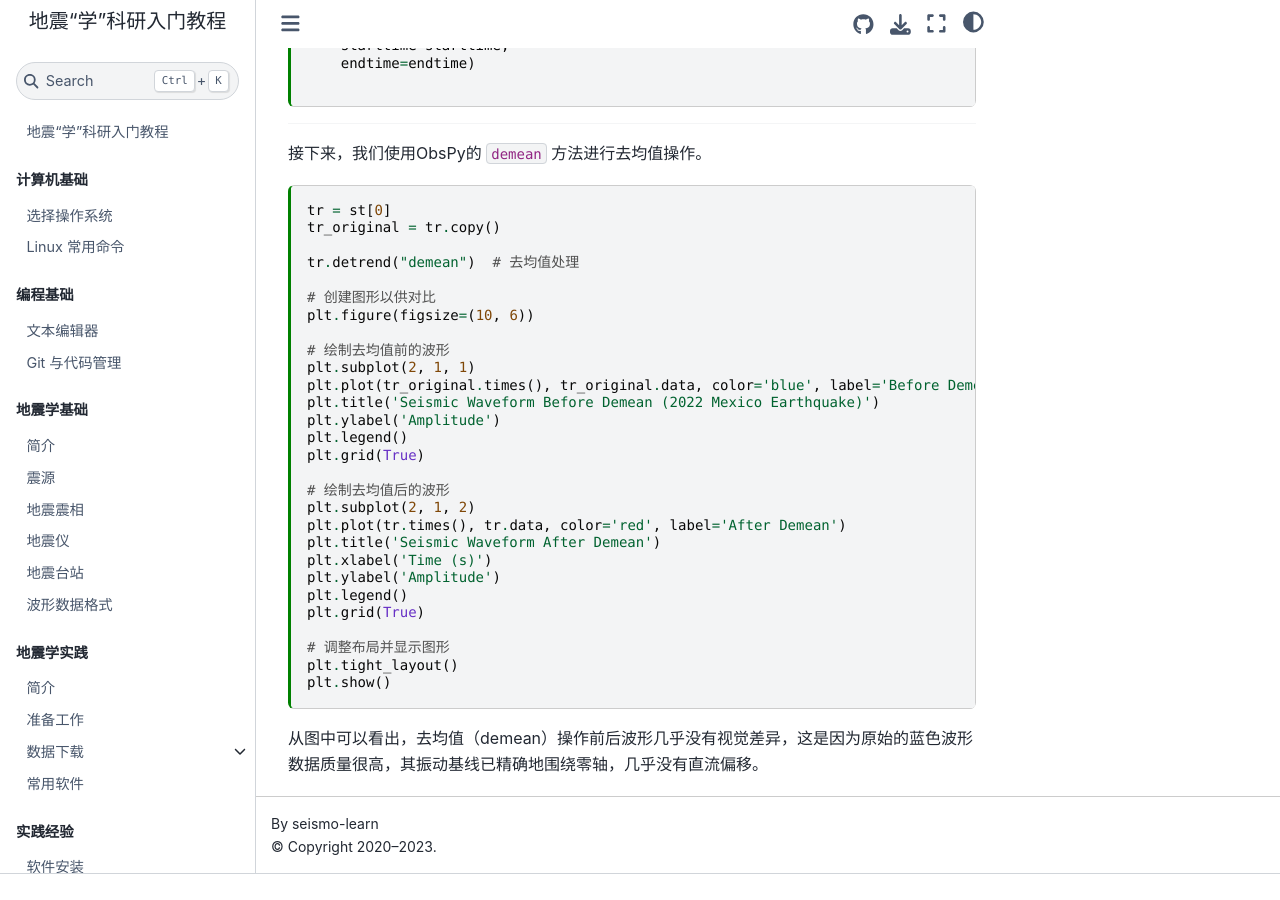
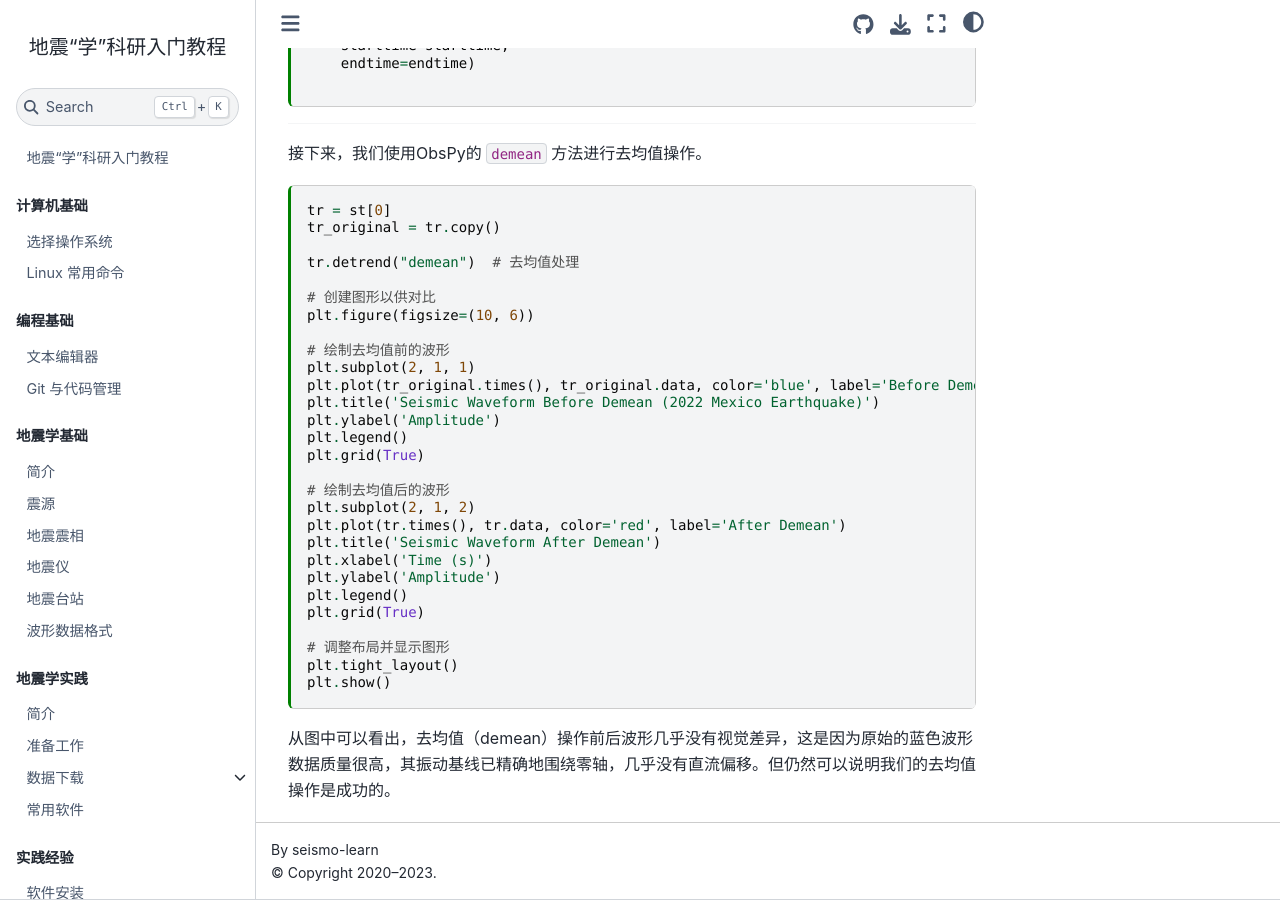
Before and after one commit to seismo-learn/seismology101, a Jupyter Book: the page built from source/exercises/demean.md, in a window 1280 px wide and 900 px high, scrolled down 640 px. Built offline with Jupyter Book 1.0.4 settings and Sphinx 7.4.7 and the Sphinx Book theme 1.1.4, drawn with Linux system fonts in a browser that asks for light colours; pages that are not in the unit, such as notebooks, are missing from menus; before the commit the page ends 1514 px from its top, so only the background shows below that.

````diff
--- a/source/exercises/demean.md
+++ b/source/exercises/demean.md
@@ -88,4 +88,4 @@ plt.show()
 ```
 
 
-从图中可以看出，去均值（demean）操作前后波形几乎没有视觉差异，这是因为原始的蓝色波形数据质量很高，其振动基线已精确地围绕零轴，几乎没有直流偏移。
+从图中可以看出，去均值（demean）操作前后波形几乎没有视觉差异，这是因为原始的蓝色波形数据质量很高，其振动基线已精确地围绕零轴，几乎没有直流偏移。但仍然可以说明我们的去均值操作是成功的。
````
